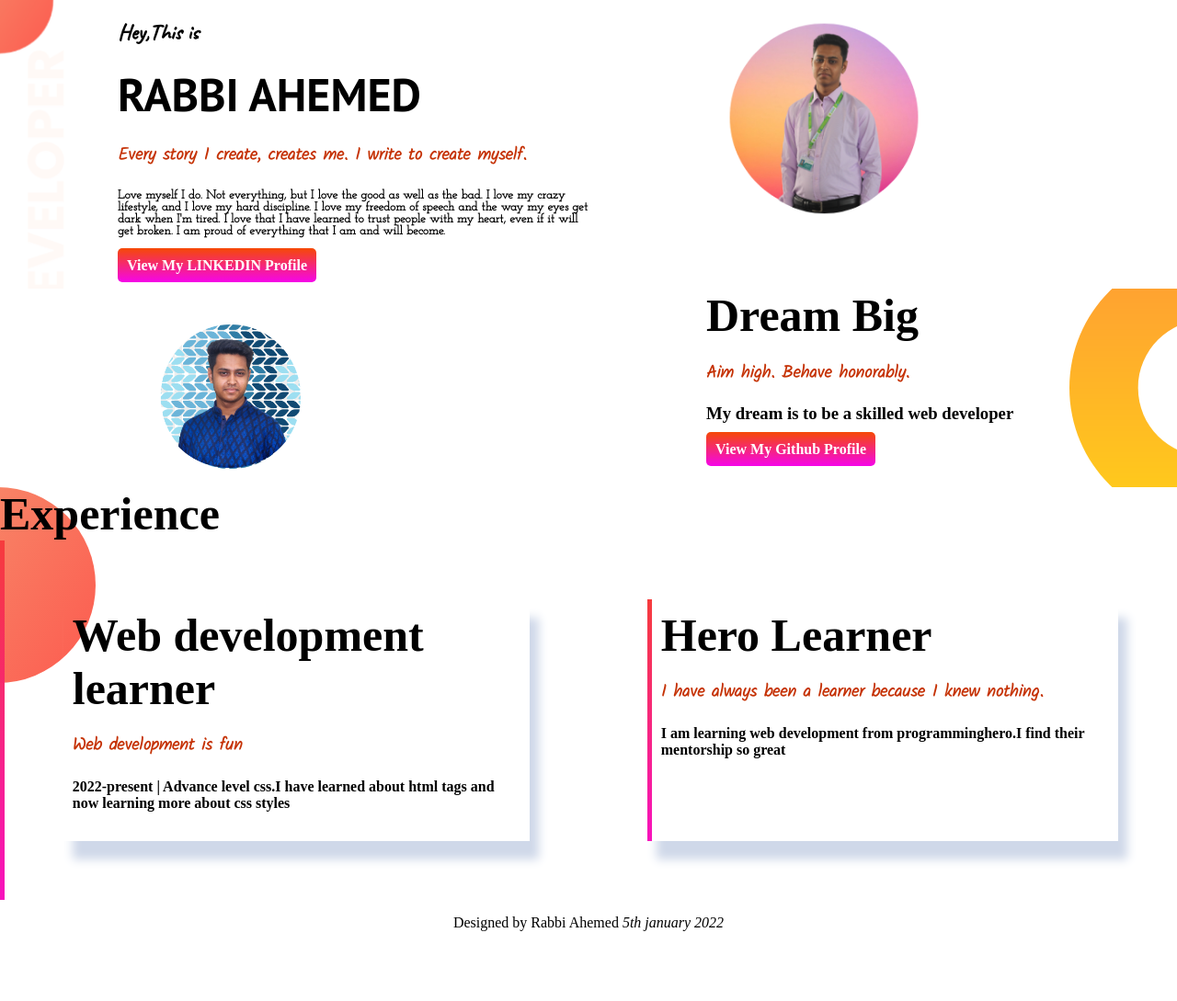
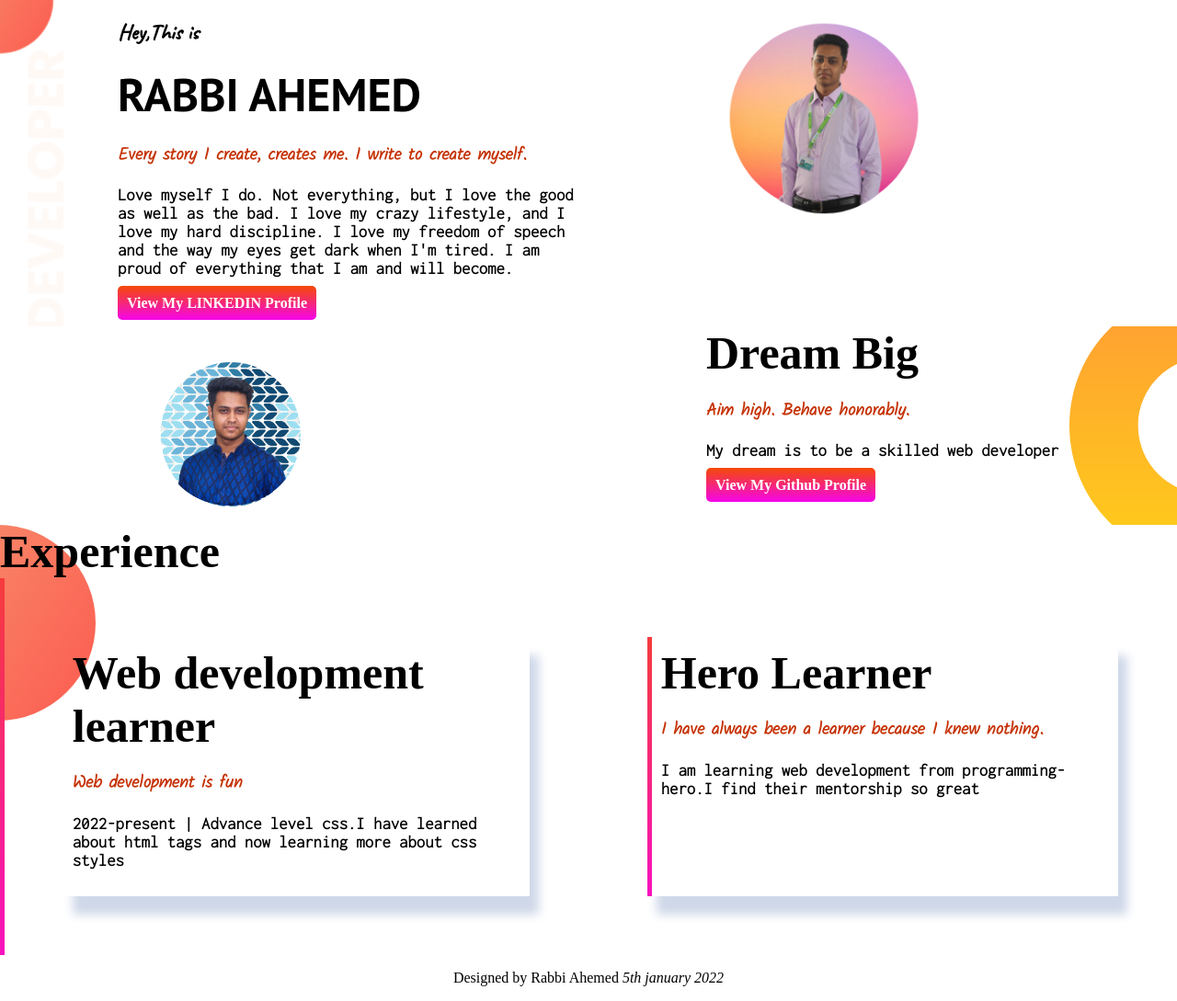
Before and after one commit to RabbiAhemed/developer-portfolio, a plain HTML site: page index.html in a window 1280 px wide. Shown: the whole page at 92% size. Before the commit the page ends 1029 px from the top, so only its background shows below. Drawn offline with Linux system fonts and the light colour scheme; a web font is replaced by a local one.

Commit message:
font updated

```diff
--- a/index.html
+++ b/index.html
@@ -6,6 +6,9 @@
     <meta http-equiv="X-UA-Compatible" content="IE=edge">
     <meta name="viewport" content="width=device-width, initial-scale=1.0">
     <title>Rabbi Portfolio</title>
+    <link rel="preconnect" href="https://fonts.googleapis.com">
+    <link rel="preconnect" href="https://fonts.gstatic.com" crossorigin>
+    <link href="https://fonts.googleapis.com/css2?family=Inconsolata:wght@300&display=swap" rel="stylesheet">
     <link rel="preconnect" href="https://fonts.googleapis.com">
     <link rel="preconnect" href="https://fonts.gstatic.com" crossorigin>
     <link href="https://fonts.googleapis.com/css2?family=Josefin+Slab&display=swap" rel="stylesheet">
@@ -35,10 +38,10 @@
             <h1 id="myname">RABBI AHEMED</h1>
             <h3><span> Every story I create, creates me. I write to create myself.</span></h3>
             <p>
-            <h5>Love myself I do. Not everything, but I love the good as well as the bad. I love my crazy lifestyle, and
-                I love my hard discipline. I love my freedom of speech and the way my eyes get dark when I'm tired. I
-                love that I have learned to trust people with my heart, even if it will get broken. I am proud of
-                everything that I am and will become.</h5>
+            <h3>Love myself I do. Not everything, but I love the good as well as the bad. I love my crazy lifestyle, and
+                I love my hard discipline. I love my freedom of speech and the way my eyes get dark when I'm tired. I am
+                proud of
+                everything that I am and will become.</h3>
             <a class="link-button" target="_blank" href="https://www.linkedin.com/in/rabbi-ahemed-159503169">View My
                 LINKEDIN Profile</a>
             </p>
@@ -67,19 +70,19 @@
         <div id="developer" class="flexible-container">
             <div class="experience-item">
                 <h1>Web development learner</h1>
-                <h3><span>Web development is fun</span>
-                    <h4>2022-present |
-                        Advance level css.I have learned about html tags and now
-                        learning more about css
-                        styles</h4>
-                </h3>
+                <h3><span>Web development is fun</span></h3>
+                <h3>2022-present |
+                    Advance level css.I have learned about html tags and now
+                    learning more about css
+                    styles</h3>
+
 
             </div>
             <div id="hero-learner" class="experience-item">
                 <h1>Hero Learner</h1>
                 <h3><span>I have always been a learner because I knew nothing.</span></h3>
-                <h4>I am learning web development from programminghero.I find their mentorship so
-                    great</h4>
+                <h3>I am learning web development from programming-hero.I find their mentorship so
+                    great</h3>
 
 
             </div>
--- a/style.css
+++ b/style.css
@@ -23,8 +23,8 @@ h1{
         box-shadow: 10px 20px 10px rgb(207, 216, 233);
     }
 
-    h5{
-        font-family: 'Josefin Slab', serif;
+    h3{
+        font-family: 'Inconsolata', monospace;
     }
     .flexible-container{
         display: flex;
```
